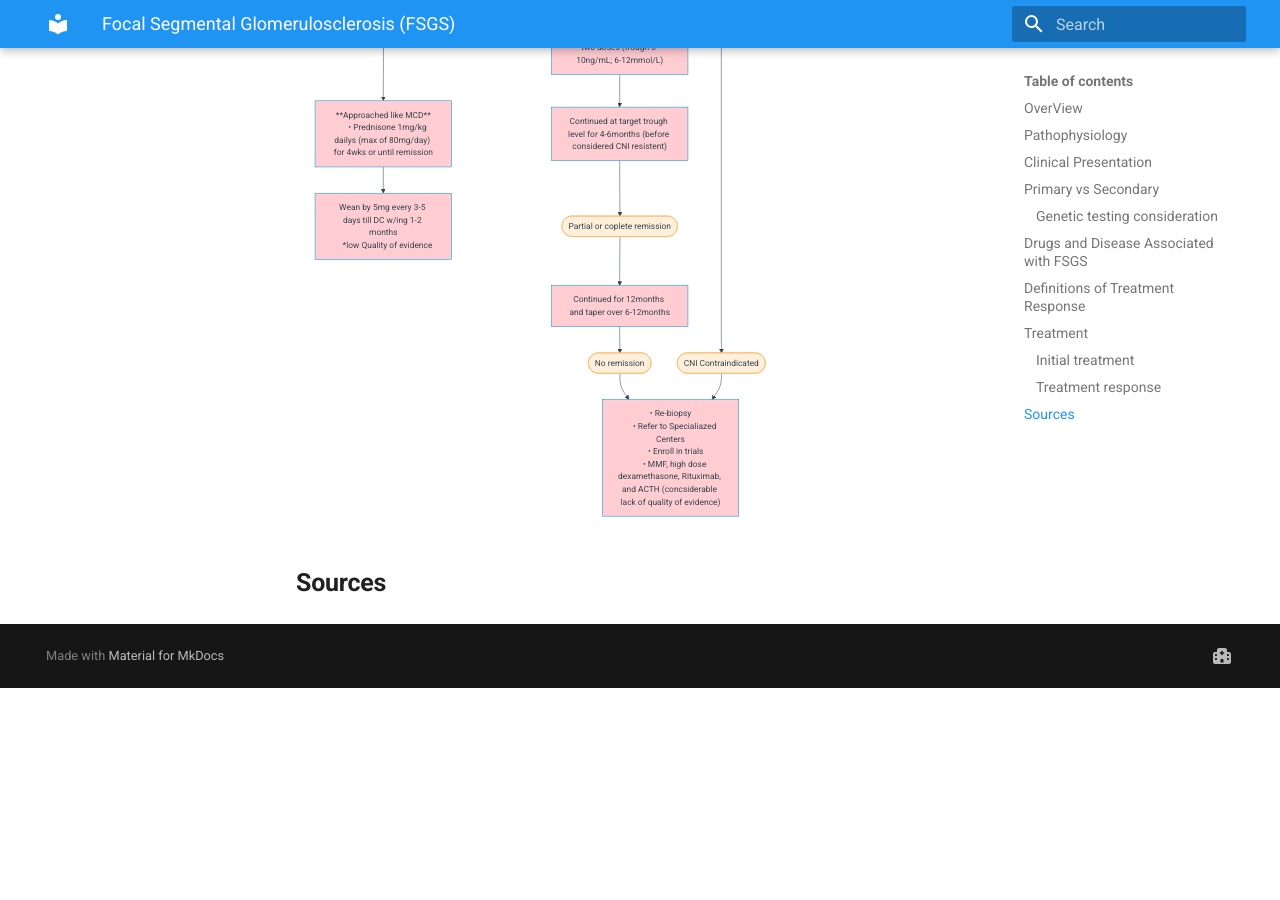
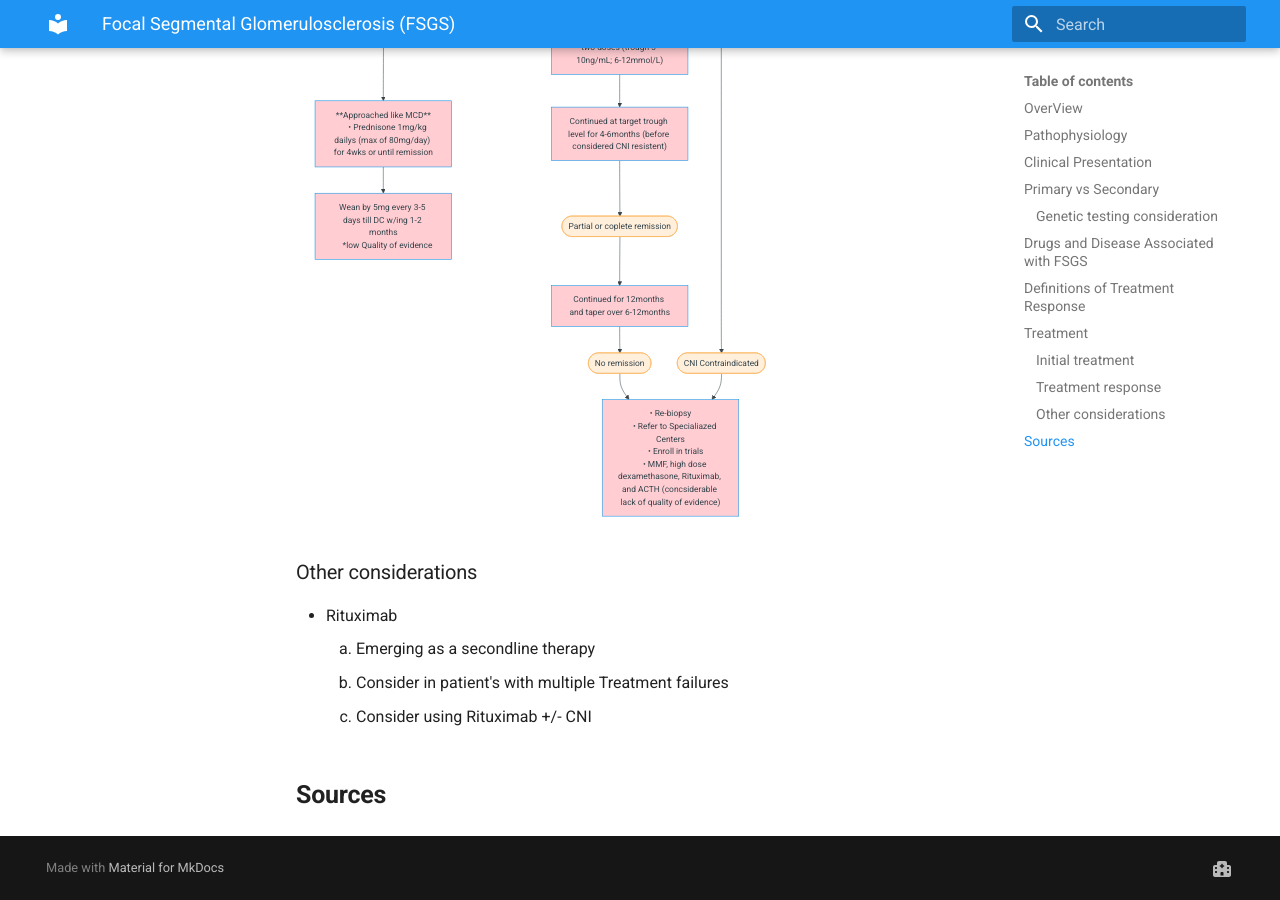
Before and after one commit to TTUNEPH2025/GN, an MkDocs documentation site: the page built from docs/FSGS.md, in a window 1280 px wide and 900 px high, scrolled down 5267 px. Built offline with MkDocs 1.6.1 and Material for MkDocs 9.7.7, drawn with Linux system fonts in a browser that asks for light colours; before the commit the page ends 5955 px from its top, so only the background shows below that.

Commit message:
Update FSGS.md

````diff
--- a/docs/FSGS.md
+++ b/docs/FSGS.md
@@ -187,4 +187,9 @@ flowchart TD
     style n20 fill:#FFCDD2
     style n30 fill:#FFCDD2
 ```
+### Other considerations
+  * Rituximab
+     1. Emerging as a secondline therapy
+     2. Consider in patient's with multiple Treatment failures
+     3. Consider using Rituximab +/- CNI
 ## **Sources**
````
